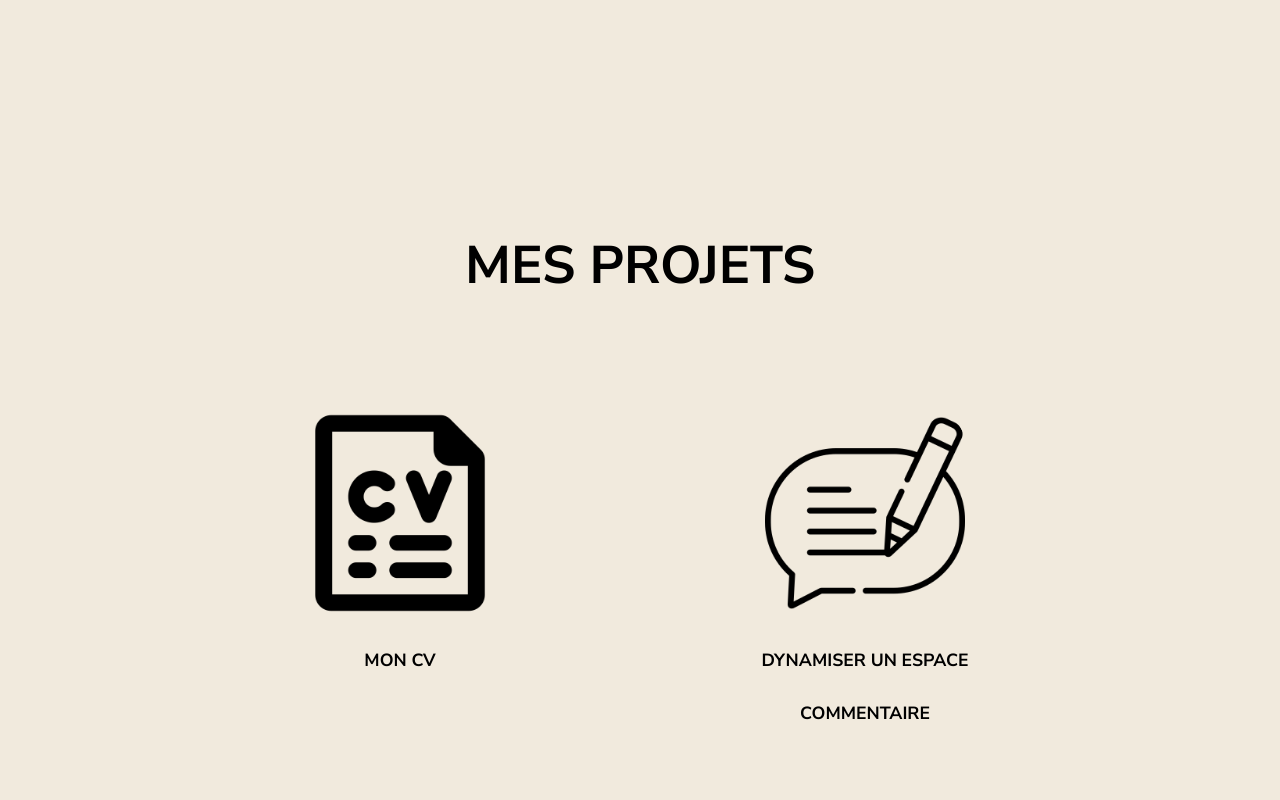
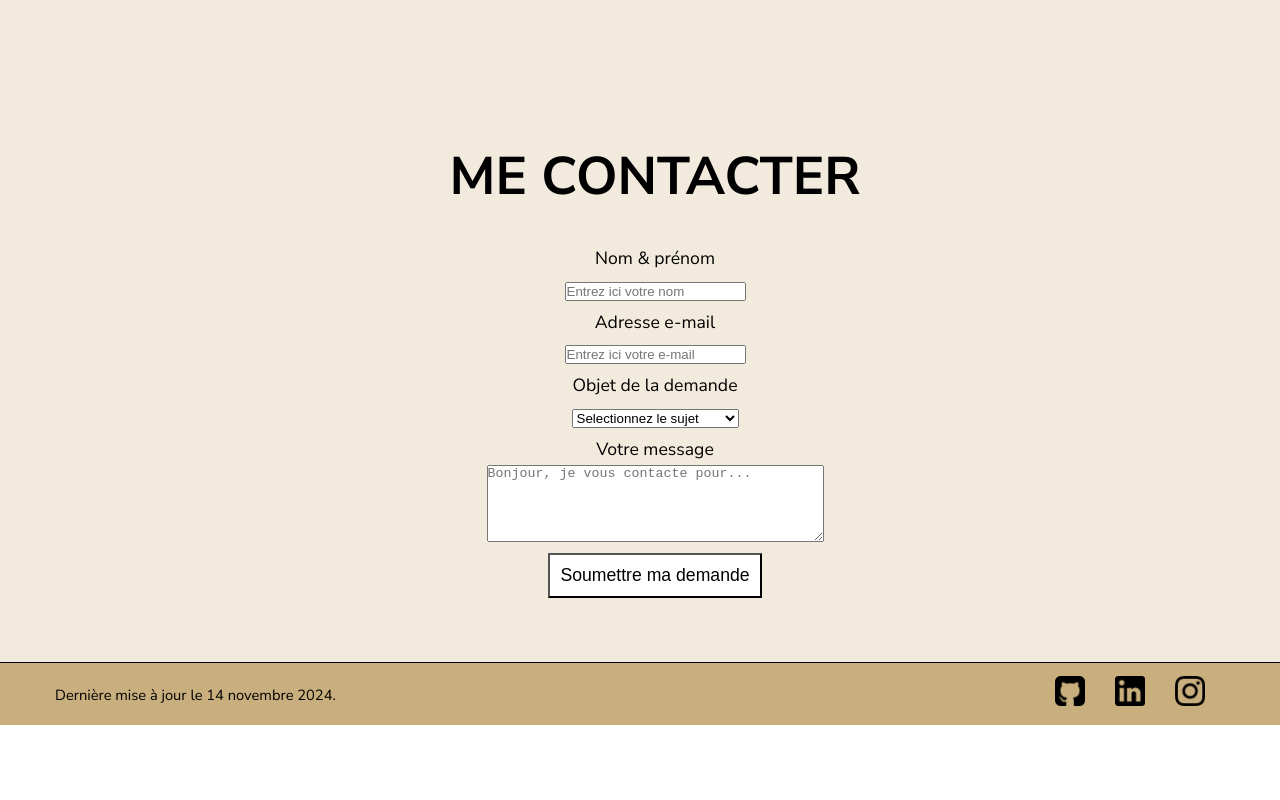
Before and after one commit to souczs/Mon_Portfolio, a Vue app: page /projets in a window 1280 px wide. Shown: the part 1600-2400 px from the top of the page. After the commit the page ends 2325 px from the top, so only its background shows below. Built offline with nearby package versions, Linux system fonts and the light colour scheme.

Commit message:
Restarting modal from scratch

```diff
--- a/src/views/Projets.vue
+++ b/src/views/Projets.vue
@@ -3,77 +3,8 @@
 </script>
 
 <template>
-    <body class="creations">
-        <h1 class="creations__title">MES PROJETS</h1>
 
-        <section class="creations__block">
-            <article class="creations__item">
-                <img src="../assets/img/logo-cv.png" alt="Logo CV" class="creations__img" id="event">
-                <p class="creations__name">MON CV</p>
-            </article>
-
-            <article class="creations__item">
-                <img src="../assets/img/logo-commentaire.png" alt="Logo espace commentaire" class="creations__img" id="event">
-                <p class="creations__name">DYNAMISER UN ESPACE COMMENTAIRE</p>
-            </article>
-
-        </section>
-    </body>
 </template>
 
 <style>
-
-.creations {
-    height:800px;
-    padding-top:120px;
-    padding-left:300px;
-    padding-right:300px;
-    background:#c8af7d42;
-    text-align:center;
-    line-height: 3em;
-}
-
-.creations__title {
-    font-size:3em;
-}
-
-.creations__block {
-    display:flex;
-    flex-direction:row;
-    justify-content:center;
-    gap:250px;
-    padding-top:120px;
-}
-
-.creations__item img {
-    height:200px;
-    width:200px;
-    border-radius:15%;
-    cursor:pointer;
-}
-
-.creations__item img:hover {
-    box-shadow: 0.5em 0.5em 5px #c8af7d;
-}
-
-.creations__item img:hover + p {
-    border-bottom: solid 0.3em #c8af7d;
-}
-
-.creations__name {
-    font-weight: bold;
-}
-
-.creations__date {
-    display:none;
-}
-
-.creations__code {
-    display:none;
-}
-
-.creations__link {
-    display:none;
-}
-
 </style>
```
Also changed, not shown: src/components/Modal.vue (+2 -79 lines).
